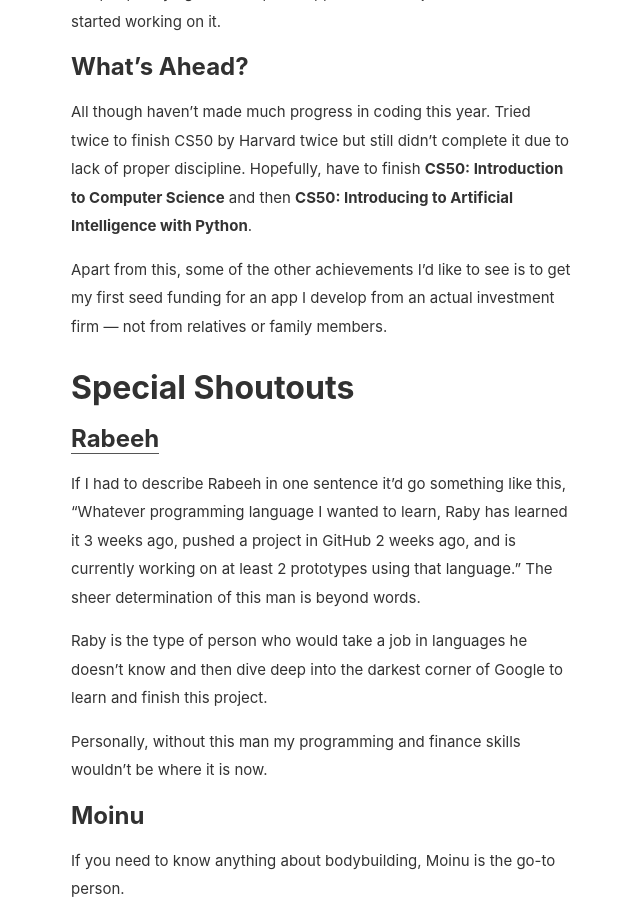
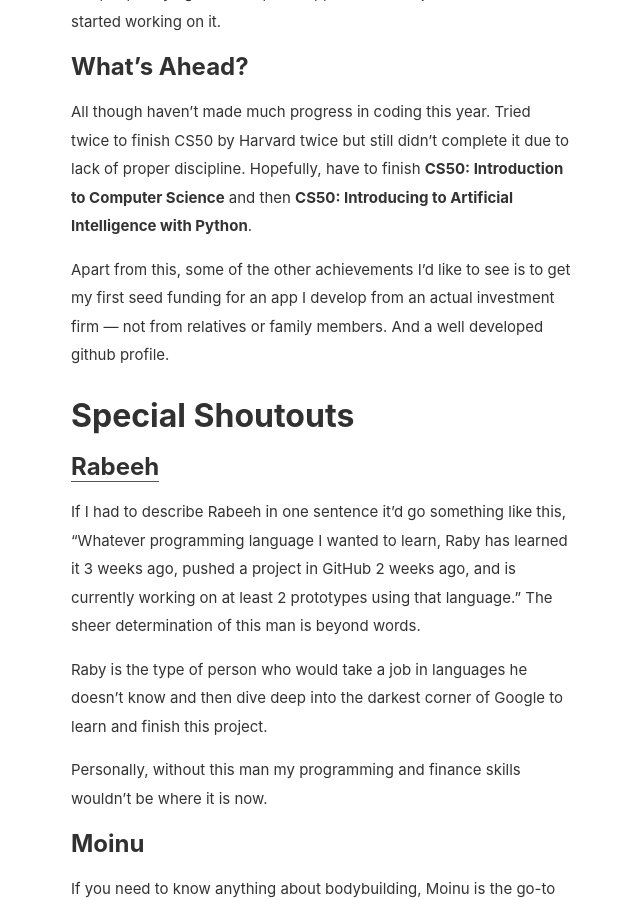
Before and after one commit to beSaif/theblog, a Jekyll site: the page built from _posts/2021-12-30-recap-2021.md, in a window 1280 px wide and 900 px high, scrolled down 5252 px. Shown: the whole window, without its empty margins (319-959 px from the left). Built offline with Jekyll 4.4.1, drawn with Linux system fonts in a browser that asks for light colours.

Commit message:
Update #2: Recap Article 2021

```diff
--- a/_posts/2021-12-30-recap-2021.md
+++ b/_posts/2021-12-30-recap-2021.md
@@ -114,7 +114,10 @@ Update: A few days ago, met a few people in university who wanted to develop a f
 ## What’s Ahead?
 All though haven’t made much progress in coding this year. Tried twice to finish CS50 by Harvard twice but still didn’t complete it due to lack of proper discipline. Hopefully, have to finish **CS50: Introduction to Computer Science** and then **CS50: Introducing to Artificial Intelligence with Python**.
 
-Apart from this, some of the other achievements I’d like to see is to get my first seed funding for an app I develop from an actual investment firm — not from relatives or family members.
+Apart from this, some of the other achievements I’d like to see is to get my first seed
+funding for an app I develop from an actual investment firm — not from relatives or
+family members. And a well developed github profile.
+
 
 # Special Shoutouts
 ## [Rabeeh](https://github.com/rabeeh-ta){:target="_blank"}
```
